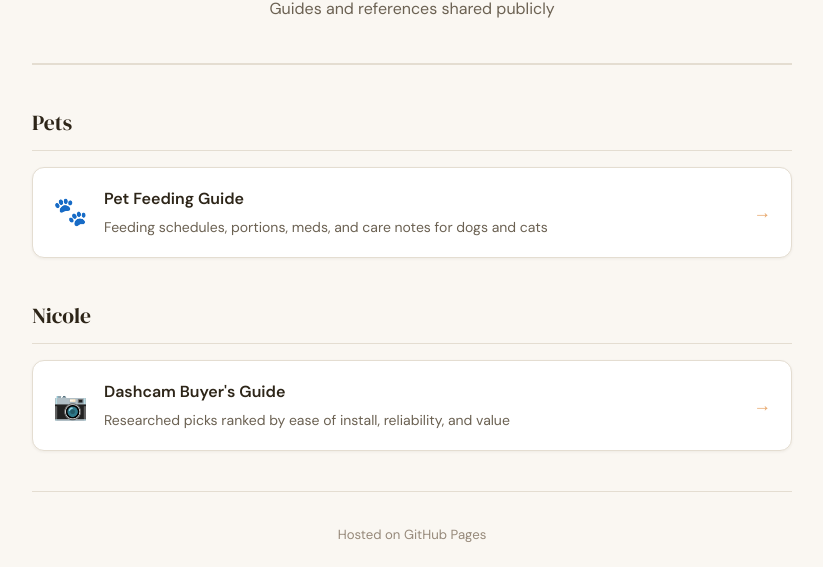
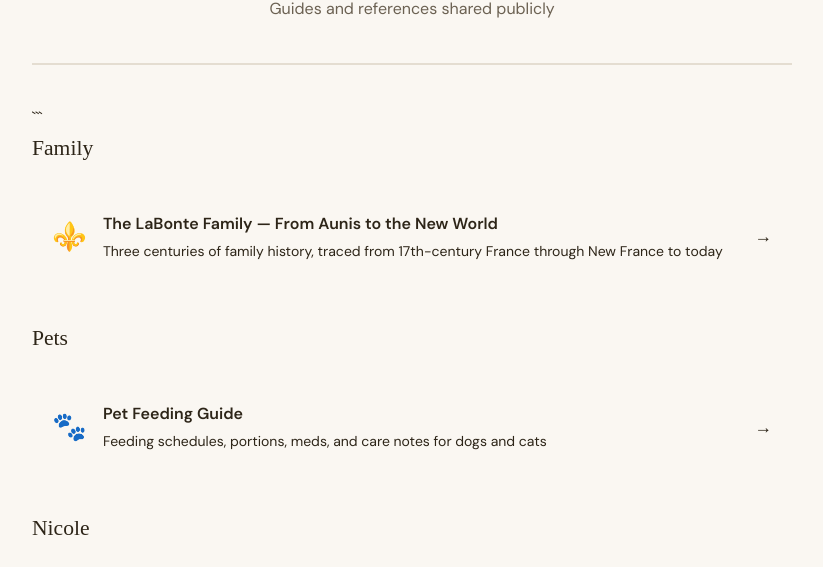
Before and after one commit to lukelabonte/public-documents, a plain HTML site: page index.html in a window 1280 px wide. Shown: the part 233-800 px from the top of the page, without its empty margins (228-1051 px from the left). Drawn offline with Linux system fonts and the light colour scheme.

Commit message:
Update index.html to have family history

````diff
--- a/index.html
+++ b/index.html
@@ -1,19 +1,20 @@
 <!DOCTYPE html>
+
 <html lang="en">
 <head>
 <meta charset="UTF-8">
 <meta name="viewport" content="width=device-width, initial-scale=1.0">
 <title>Luke's Documents</title>
-<meta name="description" content="Guides and references — pet care, dashcam picks, and more.">
+<meta name="description" content="Guides and references — pet care, dashcam picks, family history, and more.">
 <meta property="og:title" content="Luke's Documents">
-<meta property="og:description" content="Guides and references — pet care, dashcam picks, and more.">
+<meta property="og:description" content="Guides and references — pet care, dashcam picks, family history, and more.">
 <meta property="og:type" content="website">
-<meta property="og:url" content="https://lukelabonte.github.io/documents/">
-<meta property="og:image" content="https://lukelabonte.github.io/documents/preview.png">
+<meta property="og:url" content="https://lukelabonte.github.io/public-documents/">
+<meta property="og:image" content="https://lukelabonte.github.io/public-documents/preview.png">
 <meta name="twitter:card" content="summary_large_image">
 <meta name="twitter:title" content="Luke's Documents">
-<meta name="twitter:description" content="Guides and references — pet care, dashcam picks, and more.">
-<meta name="twitter:image" content="https://lukelabonte.github.io/documents/preview.png">
+<meta name="twitter:description" content="Guides and references — pet care, dashcam picks, family history, and more.">
+<meta name="twitter:image" content="https://lukelabonte.github.io/public-documents/preview.png">
 <link href="https://fonts.googleapis.com/css2?family=DM+Serif+Display&family=DM+Sans:ital,wght@0,400;0,500;0,600;0,700;1,400&display=swap" rel="stylesheet">
 <link rel="stylesheet" href="styles.css">
 <style>
@@ -22,15 +23,14 @@
 
 /* ─── Section ──────────────────────────────────────────────────────── */
 .section { margin-bottom: 40px; }
-
 .section-title {
-    font-family: 'DM Serif Display', serif;
+font-family: ‘DM Serif Display’, serif;
 font-size: 1.35rem;
 font-weight: 400;
-    color: var(--text);
+color: var(–text);
 margin-bottom: 16px;
 padding-bottom: 10px;
-    border-bottom: 1.5px solid var(--border);
+border-bottom: 1.5px solid var(–border);
 }
 
 /* ─── Document Card ────────────────────────────────────────────────── */
@@ -38,47 +38,41 @@
 display: flex;
 align-items: center;
 gap: 16px;
-    background: var(--surface);
-    border: 1.5px solid var(--border);
-    border-radius: var(--radius);
+background: var(–surface);
+border: 1.5px solid var(–border);
+border-radius: var(–radius);
 padding: 18px 20px;
 margin-bottom: 12px;
 text-decoration: none;
 color: inherit;
-    box-shadow: var(--shadow-sm);
+box-shadow: var(–shadow-sm);
 transition: border-color 0.15s, box-shadow 0.15s, transform 0.1s;
 }
-
 .doc-card:hover {
-    border-color: var(--accent-light);
-    box-shadow: var(--shadow-md);
+border-color: var(–accent-light);
+box-shadow: var(–shadow-md);
 transform: translateY(-1px);
 }
-
 .doc-icon {
 font-size: 28px;
 flex-shrink: 0;
 }
-
 .doc-info {
 flex: 1;
 min-width: 0;
 }
-
 .doc-title {
 font-weight: 600;
 font-size: 1rem;
-    color: var(--text);
+color: var(–text);
 margin-bottom: 3px;
 }
-
 .doc-description {
 font-size: 0.875rem;
-    color: var(--text-muted);
+color: var(–text-muted);
 }
-
 .doc-arrow {
-    color: var(--accent-light);
+color: var(–accent-light);
 font-size: 1.1rem;
 flex-shrink: 0;
 }
@@ -87,24 +81,36 @@
 .footer {
 text-align: center;
 padding-top: 32px;
-    border-top: 1.5px solid var(--border);
-    color: var(--text-light);
+border-top: 1.5px solid var(–border);
+color: var(–text-light);
 font-size: 0.825rem;
 }
 </style>
+
 </head>
 <body>
   <div class="container">
-
     <div class="header">
       <div class="header-icon">📄</div>
       <h1>Luke's Documents</h1>
       <p class="subtitle">Guides and references shared publicly</p>
     </div>
 
+```
+<div class="section">
+  <div class="section-title">Family</div>
+  <a href="labonte/family-history.html" class="doc-card">
+    <div class="doc-icon">⚜️</div>
+    <div class="doc-info">
+      <div class="doc-title">The LaBonte Family — From Aunis to the New World</div>
+      <div class="doc-description">Three centuries of family history, traced from 17th-century France through New France to today</div>
+    </div>
+    <div class="doc-arrow">→</div>
+  </a>
+</div>
+
 <div class="section">
   <div class="section-title">Pets</div>
-
   <a href="pets/pet-feeding-guide.html" class="doc-card">
     <div class="doc-icon">🐾</div>
     <div class="doc-info">
@@ -117,7 +123,6 @@
 
 <div class="section">
   <div class="section-title">Nicole</div>
-
   <a href="nicole/dashcam-guide.html" class="doc-card">
     <div class="doc-icon">📷</div>
     <div class="doc-info">
@@ -131,6 +136,7 @@
 <div class="footer">
   Hosted on GitHub Pages
 </div>
+```
 
   </div>
 </body>
````
Lines whose indentation alone changed are shown as unchanged.
